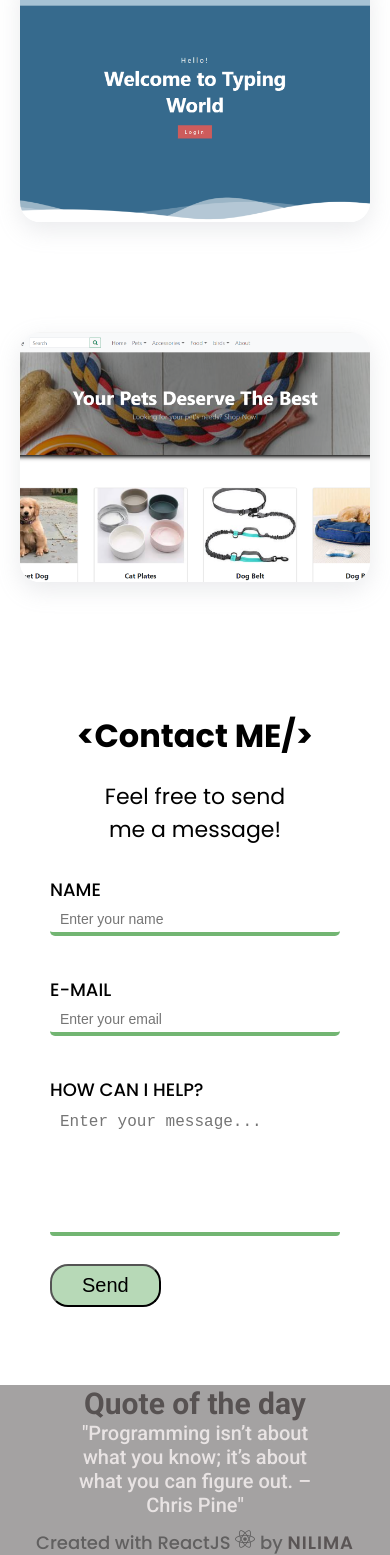
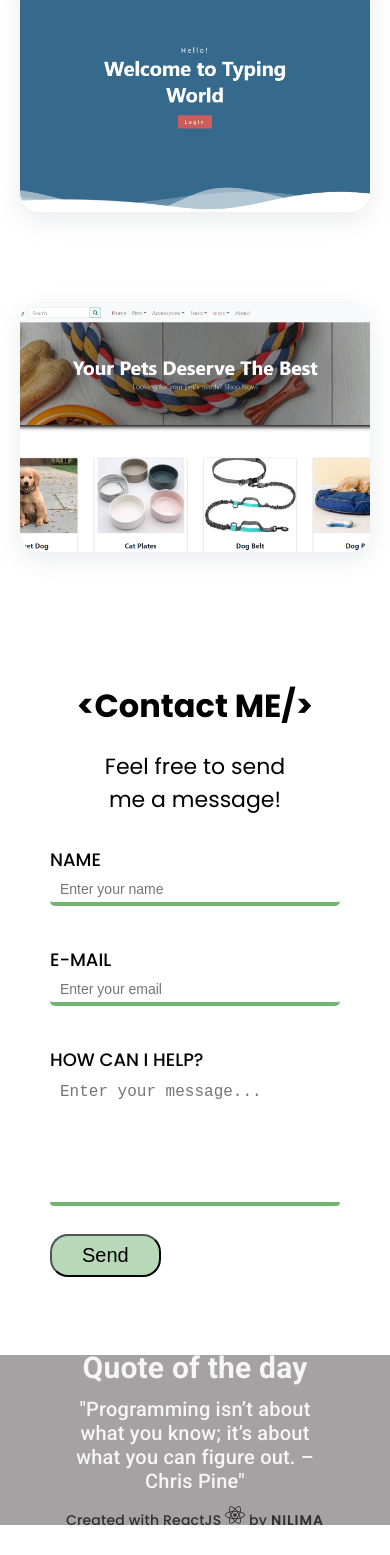
Before and after one commit to NilimaSardar/Nilima-Portfolio, a React (Vite) app: page / in a window 390 px wide. Shown: the part 1668-3223 px from the top of the page. After the commit the page ends 3193 px from the top, so only its background shows below. Built offline with nearby package versions, Linux system fonts and the light colour scheme.

Commit message:
enhanced mobile responsive

```diff
--- a/src/components/About/About.jsx
+++ b/src/components/About/About.jsx
@@ -185,7 +185,15 @@ const AboutSection = styled.div`
     .skills ul li .para {
         font-size: 16px; /* Adjust text size */
     }
-      }
+  }
+
+  @media (max-width: 360px) or (max-height: 740px) {
+        .skills ul li .icon-div {
+            height: 75px;
+            width: 75px;
+            font-size: 40px;
+        }
+  }
 
 `;
 
--- a/src/components/Contact/Contact.jsx
+++ b/src/components/Contact/Contact.jsx
@@ -194,6 +194,13 @@ textarea:focus{
   }
 }
 
+@media (max-width: 360px) or (max-height: 740px) {
+    p{
+      width: 100%;
+      font-size: 18px;
+    }
+  }
+
 `;
 
 const Button_part = styled.div`
--- a/src/components/Footer/Footer.jsx
+++ b/src/components/Footer/Footer.jsx
@@ -9,7 +9,6 @@ function Footer() {
       "Code is like humor. When you have to explain it, it’s bad. – Cory House",
       "Programming isn’t about what you know; it’s about what you can figure out. – Chris Pine",
       "The best way to get a project done faster is to start sooner. – Jim Highsmith",
-      "Any fool can write code that a computer can understand. Good programmers write code that humans can understand. – Martin Fowler",
     ];
 
   useEffect(()=>{
@@ -21,7 +20,7 @@ function Footer() {
         <div className='quote-section'>
             <h5>Quote of the day</h5>
             <p>"{quote}"</p>
-          </div>
+        </div>
         <p>Created with ReactJS <FaReact fontSize='20px'/> by <span>NILIMA</span></p>
     </FooterPage>
   )
@@ -32,9 +31,11 @@ export default Footer;
 const FooterPage = styled.div`
     width: 100%;
     background-color: #757272a8;
-    color: #555454da;
+    /* color: #555454da; */
+    color: #000000b6;
+    letter-spacing: 0.2px;
     height: 170px;
-    font-size: 18px;
+    font-size: 14px;
     font-weight: 500;
     display: flex;
     flex-direction: column;
@@ -48,24 +49,42 @@ const FooterPage = styled.div`
     text-align: center;
     display: flex;
     flex-direction: column;
-    justify-content: center;
-    align-items: center;
+    /* justify-content: center; */
+    /* align-items: center; */
+    gap: 12px;
   }
   .quote-section h5{
     font-family: "Roboto";
     font-size: 30px;
-    color: #4a4444d9;
+    /* color: #4a4444d9; */
+    color: #f6f6f6;
   }
   .quote-section p{
     font-family: "Roboto";
     font-size: 20px;
-    color: #f1ebebe6;
+    /* color: #f1ebebe6; */
+    color: #f6f6f6;
   }
 
   span{
     font-weight: 600;
-    color: #4a4444d0;
     letter-spacing: 1px;
   }
+  @media (max-width: 360px) or (max-height: 740px) {
+        padding: 60px 0;
+        height: 170px;
 
+        .quote-section{
+          width: 70%;
+          height: auto;
+        }
+
+        .quote-section h5{
+          font-size: 25px;
+        }
+
+        .quote-section p{
+          font-size: 18px;
+        }
+  }
 `;
--- a/src/components/Home/Home.jsx
+++ b/src/components/Home/Home.jsx
@@ -143,7 +143,7 @@ const HomePage = styled.div`
       }
 
 
-      @media (max-width: 360px) and (max-height: 740px) {
+      @media (max-width: 360px) or (max-height: 740px) {
         .main-section {
           padding: 70px 0 0 0; /* Reduce padding for better spacing */
           justify-content: space-between;
--- a/src/components/Projects/Project.jsx
+++ b/src/components/Projects/Project.jsx
@@ -38,11 +38,6 @@ const Section = styled.div`
   justify-content: center;
   align-items: center;
 
-  /* h1{
-    font-size: max(2vw, 24px);
-    font-weight: 600;
-  } */
-
 `;
 
 const ProjectSection = styled.div`
@@ -53,7 +48,7 @@ const ProjectSection = styled.div`
     justify-content: center;
     align-items: center;
     place-items: cente;
-    margin-top: 30px;
+    margin-top: 20px;
     gap: 30px;
-    row-gap: 50px;
+    row-gap: 30px;
 `;
```
